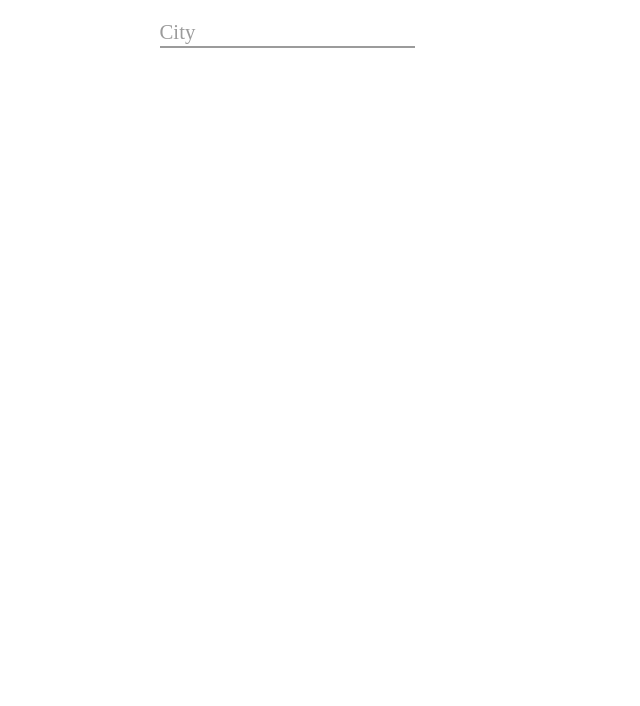
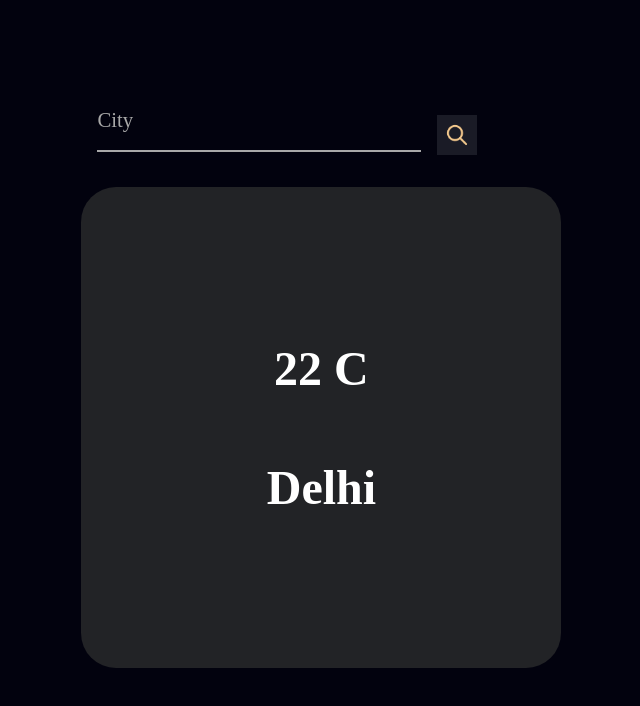
Before and after one commit to kshitijk4poor/javascript30, a plain HTML site: page weather app/index.html in a window 1280 px wide. Shown: the whole page, without its empty margins (353-993 px from the left). Drawn offline with Linux system fonts and the light colour scheme.

Commit message:
added weather box

```diff
--- a/weather app/index.html
+++ b/weather app/index.html
@@ -10,12 +10,14 @@
     </head>
     <body>
         <div class="card">
-            <div class="search-input">
+            <div class="search">
                 <input type="input" class="form__field" placeholder="enter your city" name="name" id='name' required />
   <label for="name" class="form__label">City</label>
+  <button><img src="search.png"></button>
             </div>
-            <div class="search-btn">
-
+            <div class="weather">
+                <h1 class="temp">22 C</h1>
+                <h1 class=""city>Delhi</h1>
             </div>
         </div>
         <script src="" async defer></script>
--- a/weather app/style.css
+++ b/weather app/style.css
@@ -1,23 +1,50 @@
 @import url('https://fonts.googleapis.com/css2?family=Inter:wght@400;700&display=swap');
-html{
-    color: 02020E;
+body {
+  display: flex;
+  flex-direction: column;
+  justify-content: center;
+  align-items: center;
+  font-size: 1.5rem;
+  background: #02020E;
 }
-/* Form Styles */
-.form__group {
+.card {
   position: relative;
-    padding: 15px 0 0;
-    margin-top: 10px;
-    width: 50%;
+  padding: 1.2rem 0 0;
+  margin-top: 10vh;
+  width: 30%;
 }
-
+.search{
+  display:flex;
+  align-items: center;
+  justify-content: space-between;
+}
+.search button{
+  border:0;
+  outline:0;
+  background: #1A1B26;
+  cursor: pointer;
+  height: 2.5rem;
+  width: 2.5rem;
+  margin-left: 1rem;
+  margin-top: .5rem;
+}
+.search button img{
+  width: 1.5rem;
+  margin-top:0.2rem;
+}
 .form__field {
+  flex: 1;
   font-family: inherit;
   width: 100%;
   border: 0;
-    border-bottom: 2px solid #9b9b9b;
+  border-bottom: 2px solid #A8A8A8;
   outline: 0;
   font-size: 1.3rem;
   color: #fff;
+  font-family: Inter;
+font-style: normal;
+font-weight: 700;
+line-height: normal;
   padding: 7px 0;
   background: transparent;
   transition: border-color 0.2s;
@@ -31,6 +58,7 @@ html{
   font-size: 1.3rem;
   cursor: text;
   top: 20px;
+  font-weight: 400;
 }
 
 .form__label {
@@ -39,7 +67,7 @@ html{
   display: block;
   transition: 0.2s;
   font-size: 1rem;
-    color: #9b9b9b;
+  color: #A8A8A8;
 }
 
 .form__field:focus ~ .form__label {
@@ -48,7 +76,7 @@ html{
   display: block;
   transition: 0.2s;
   font-size: 1rem;
-    color: #11998e;
+  color: white;
   font-weight: 700;
 }
 
@@ -56,20 +84,26 @@ html{
   padding-bottom: 6px;
   font-weight: 700;
   border-width: 3px;
-    border-image: linear-gradient(to right, #11998e, #38ef7d);
+  border-color: white;
   border-image-slice: 1;
 }
-
-  /* Reset Input Styles */
 .form__field:required,
 .form__field:invalid {
   box-shadow: none;
 }
-
-  /* Demo Styles */
-  body {
+.weather{
+  border-radius: 35px;
+background: #222326;
+}
+.weather{
   display: flex;
-    flex-direction: column;
   justify-content: center;
   align-items: center;
+  flex-direction: column;
+  border-radius: 35px;
+  background: #222326;
+  width:60vh;
+height: 60.13vh;
+margin: 2rem -1rem;
+color: #fff;
 }
```
Also changed, not shown: weather app/search.png (added). Lines whose indentation alone changed are shown as unchanged.
